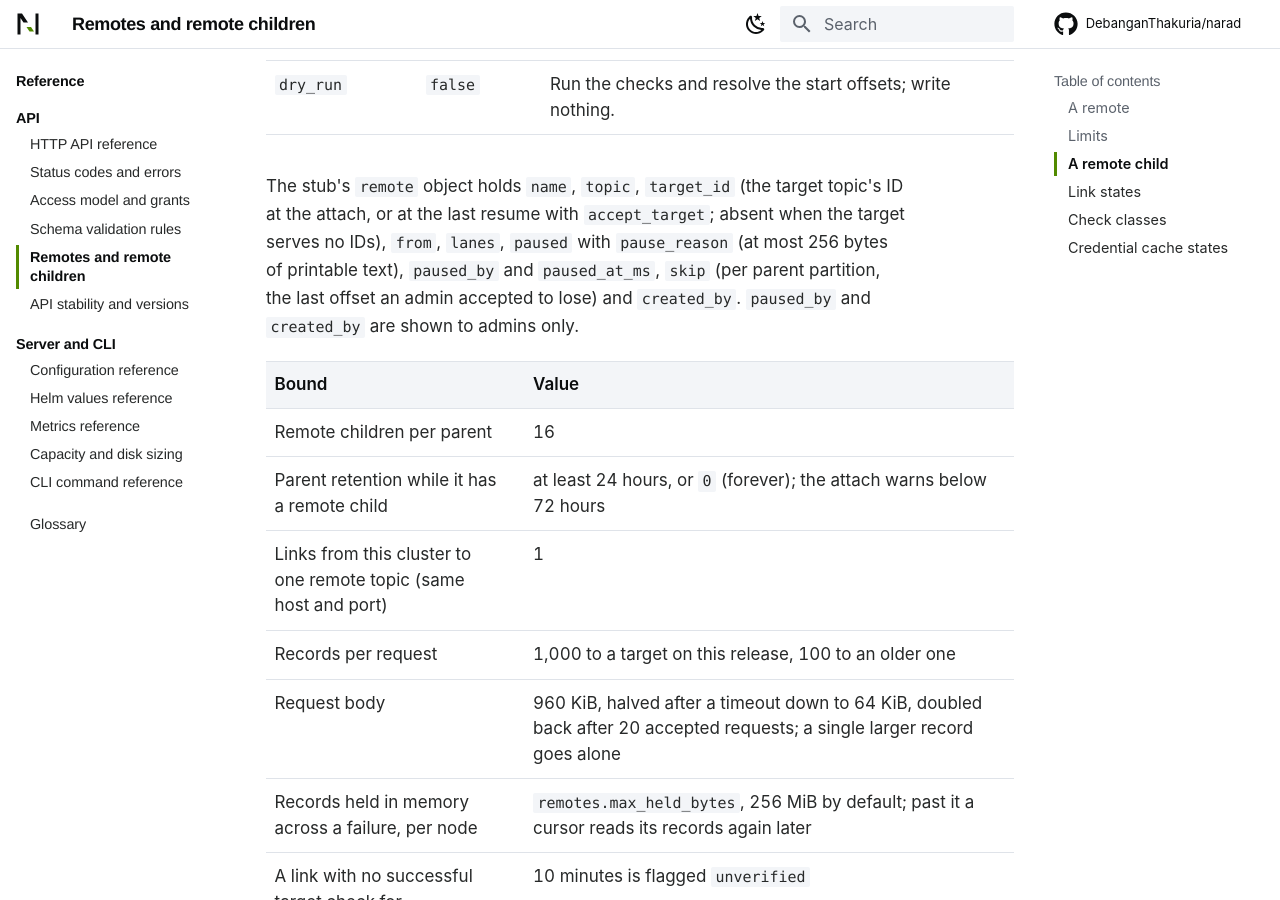
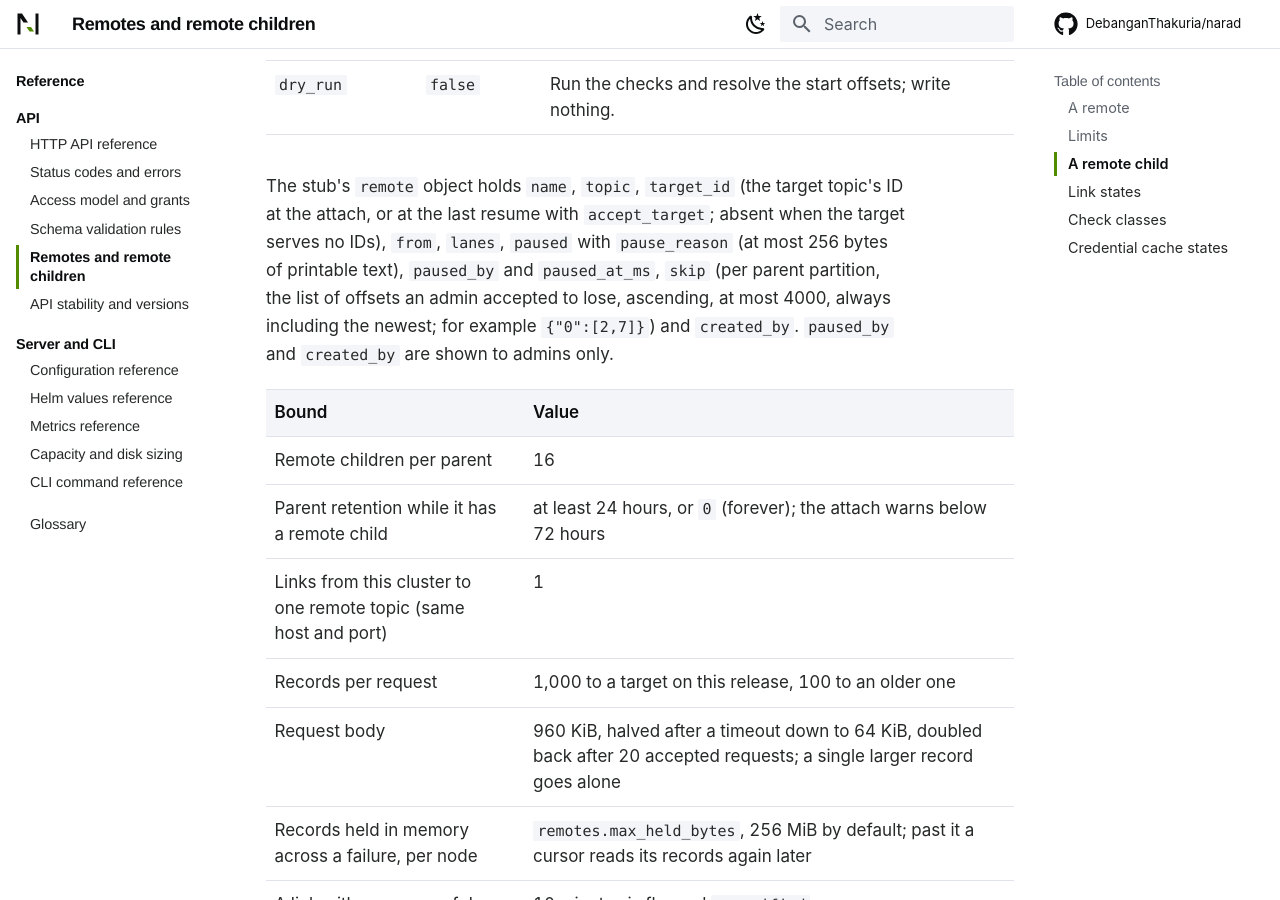
Before and after one commit to DebanganThakuria/narad, an MkDocs documentation site: the page built from docs/reference/remote-children.md, in a window 1280 px wide and 900 px high, scrolled down 3085 px. Built offline with MkDocs 1.6.1 and Material for MkDocs 9.7.7, drawn with Linux system fonts in a browser that asks for light colours; some web fonts are replaced; comment, search, counter and statistics services are not loaded.

Commit message:
docs(reference): say that a stub's remote.skip holds a list of offsets per partition
Co-Authored-By: Claude Opus 5.5 <noreply@anthropic.com>

```diff
--- a/docs/reference/remote-children.md
+++ b/docs/reference/remote-children.md
@@ -62,7 +62,7 @@ Attach fields, with `remote` set on `POST /v1/topics/{parent}/children`:
 | `delay_ms` | 0 | 0 to one year, as for a [delay child](../build/fanout-and-delay.md#delay-children). |
 | `dry_run` | `false` | Run the checks and resolve the start offsets; write nothing. |
 
-The stub's `remote` object holds `name`, `topic`, `target_id` (the target topic's ID at the attach, or at the last resume with `accept_target`; absent when the target serves no IDs), `from`, `lanes`, `paused` with `pause_reason` (at most 256 bytes of printable text), `paused_by` and `paused_at_ms`, `skip` (per parent partition, the last offset an admin accepted to lose) and `created_by`. `paused_by` and `created_by` are shown to admins only.
+The stub's `remote` object holds `name`, `topic`, `target_id` (the target topic's ID at the attach, or at the last resume with `accept_target`; absent when the target serves no IDs), `from`, `lanes`, `paused` with `pause_reason` (at most 256 bytes of printable text), `paused_by` and `paused_at_ms`, `skip` (per parent partition, the list of offsets an admin accepted to lose, ascending, at most 4000, always including the newest; for example `{"0":[2,7]}`) and `created_by`. `paused_by` and `created_by` are shown to admins only.
 
 | Bound | Value |
 |---|---|
```
